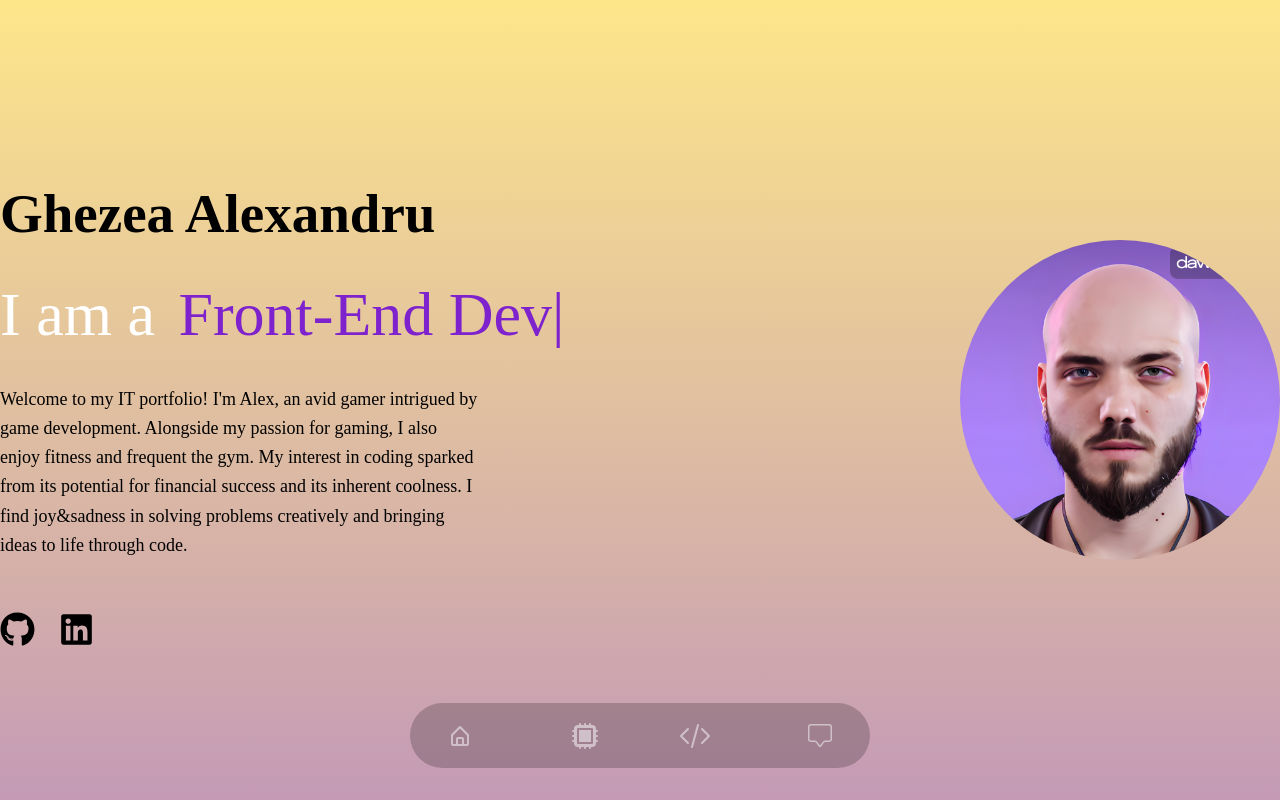
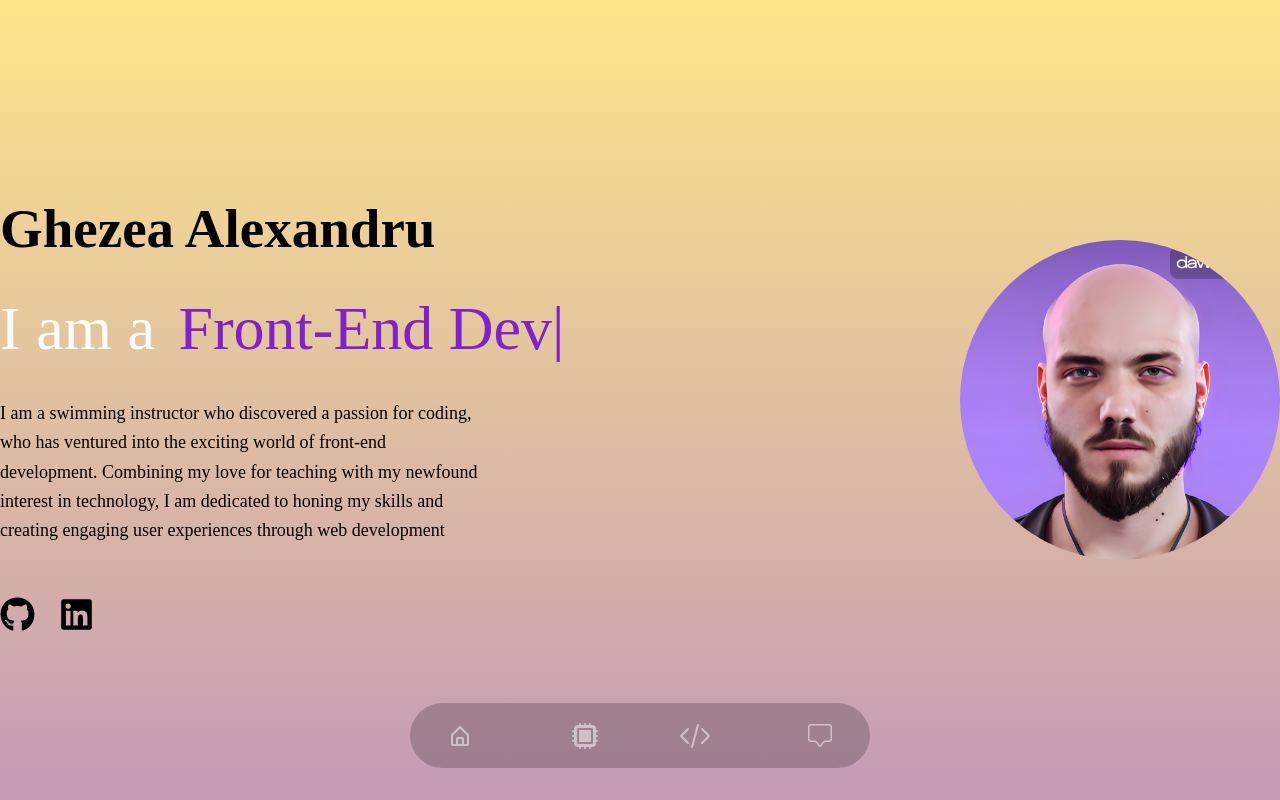
Before and after one commit to DoNKsar/Wannabe-Portfolio-IT, a Next.js app: page / in a window 1280 px wide. Shown: the top 800 px of the page. Built offline with nearby package versions, Linux system fonts and the light colour scheme.

Commit message:
Update Header.jsx

```diff
--- a/app/components/Header.jsx
+++ b/app/components/Header.jsx
@@ -26,12 +26,11 @@ export const Header = () => {
               />
             </div>
             <p className="pb-7 leading-relaxed xl:w-2/4 lg:w-3/4 text-[18px]">
-              Welcome to my IT portfolio! I'm Alex, an avid gamer intrigued by
-              game development. Alongside my passion for gaming, I also enjoy
-              fitness and frequent the gym. My interest in coding sparked from
-              its potential for financial success and its inherent coolness. I
-              find joy&sadness in solving problems creatively and bringing ideas
-              to life through code.{" "}
+              I am a swimming instructor who discovered a passion for coding,
+              who has ventured into the exciting world of front-end development.
+              Combining my love for teaching with my newfound interest in
+              technology, I am dedicated to honing my skills and creating
+              engaging user experiences through web development{" "}
             </p>
             <div className="flex text-[35px] gap-x-6 max-w-max mx-auto lg:mx-0 pt-6">
               <a href="https://github.com/DoNKsar" target="_blank">
```
